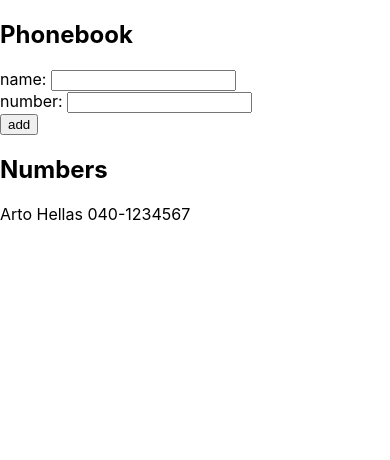
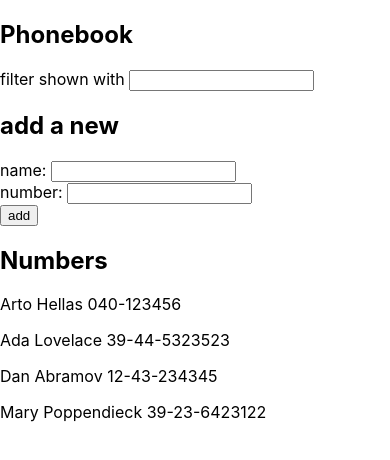
Before and after one commit to PhamDuong01/Full-Stack-Part2, a React (Create React App) app: page / in a window 390 px wide. Shown: the top 460 px of the page. Built offline with nearby package versions, Linux system fonts and the light colour scheme.

Commit message:
2.9*: The Phonebook Step4

```diff
--- a/src/App.js
+++ b/src/App.js
@@ -1,9 +1,16 @@
 import { useState } from "react";
 
 const App = () => {
-  const [persons, setPersons] = useState([{ name: "Arto Hellas", number: "040-1234567" }]);
+  const [persons, setPersons] = useState([
+    { name: "Arto Hellas", number: "040-123456", id: 1 },
+    { name: "Ada Lovelace", number: "39-44-5323523", id: 2 },
+    { name: "Dan Abramov", number: "12-43-234345", id: 3 },
+    { name: "Mary Poppendieck", number: "39-23-6423122", id: 4 },
+  ]);
   const [newName, setNewName] = useState("");
   const [newNumber, setNewNumber] = useState("");
+  const [filterName, setFilterName] = useState("");
+  const [filterList, setFilterList] = useState(persons);
 
   function handleSubmit(e) {
     e.preventDefault();
@@ -16,9 +23,26 @@
     copy.push({ name: newName, number: newNumber });
     setPersons(copy);
   }
+
+  function handleFilter(e) {
+    setFilterName(e.target.value);
+    if (e.target.value === "") {
+      setFilterList(persons);
+    } else {
+      const searchResults = persons.filter((person) => {
+        return person.name.toLowerCase().includes(e.target.value.toLowerCase());
+      });
+      setFilterList(searchResults);
+    }
+  }
+
   return (
     <div>
       <h2>Phonebook</h2>
+      <div>
+        filter shown with <input onChange={handleFilter} value={filterName} />
+      </div>
+      <h2>add a new</h2>
       <form>
         <div>
           name: <input onChange={(e) => setNewName(e.target.value)} value={newName} />
@@ -31,7 +55,7 @@
         </div>
       </form>
       <h2>Numbers</h2>
-      {persons.map((person) => {
+      {filterList.map((person) => {
         return (
           <div key={person.name}>
             <p>
```
